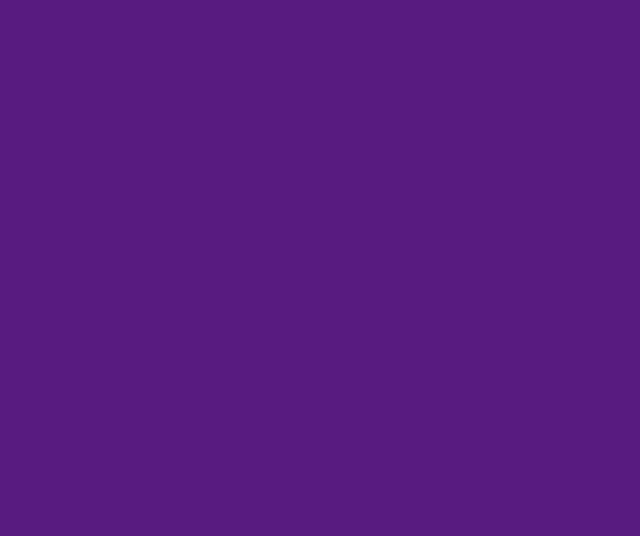
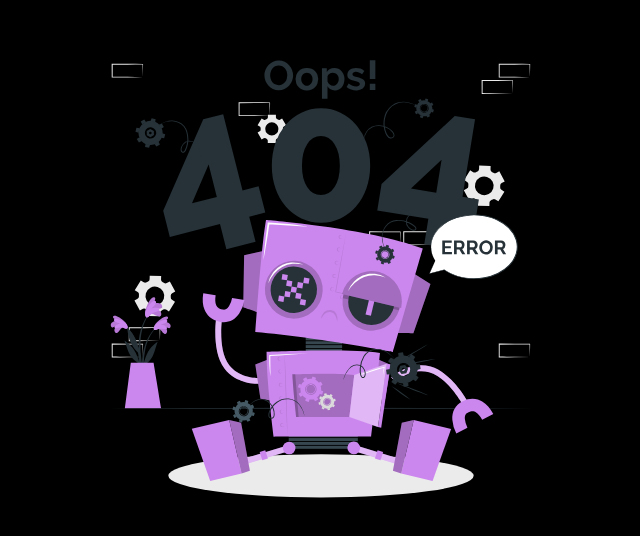
Before and after one commit to soumya-maheshwari/Twitter, a React (Create React App) app in the folder frontend/: page /error in a window 1280 px wide. Before the commit this address had no page. Shown: the part 128-664 px from the top of the page, without its empty margins (319-959 px from the left). Built offline with nearby package versions, Linux system fonts and the light colour scheme.

Commit message:
error 404 page added

```diff
--- a/frontend/src/App.js
+++ b/frontend/src/App.js
@@ -12,7 +12,11 @@ import Bookmarks from "./Components/Bookmarks/Bookmarks";
 import Logout from "./Components/Logout/Logout";
 import Notification from "./Components/Notifications/Notifications";
 import EditProfile from "./Components/Profilepage/EditProfile";
+import ErrorPage from "./Components/ErrorPage/ErrorPage";
 function App() {
+  // const user = JSON.parse(localStorage.getItem("userInfo")) ? true : false;
+  // console.log(user);
+
   return (
     <>
       <BrowserRouter>
@@ -23,6 +27,12 @@ function App() {
           <Route path="/profile" exact element={<Profilepage />} />
           <Route path="/forgotPassword" exact element={<ForgotPassword />} />
           <Route path="/verifyOTP" exact element={<OtpPage />} />
+
+          {/* {user ? (
+            <Route path="/search" exact element={<Search />} />
+          ) : (
+            <Route path="/error" exact element />
+          )} */}
           <Route
             path="/otherProfile/:username"
             exact
@@ -32,6 +42,7 @@ function App() {
           <Route path="/logout" exact element={<Logout />} />
           <Route path="/notifications" exact element={<Notification />} />
           <Route path="/editProfile" exact element={<EditProfile />} />
+          <Route path="/error" exact element={<ErrorPage />} />
 
           <Route path="/bookmarks" exact element={<Bookmarks />} />
         </Routes>
--- /dev/null
+++ b/frontend/src/Components/ErrorPage/ErrorPage.jsx
@@ -0,0 +1,15 @@
+import React from "react";
+import erroImg from "../../Assets/ERROR.svg";
+import "./errorpage.css";
+
+const ErrorPage = () => {
+  return (
+    <>
+      <div className="error-page">
+        <img src={erroImg} className="error-img" alt="" />
+      </div>
+    </>
+  );
+};
+
+export default ErrorPage;
--- /dev/null
+++ b/frontend/src/Components/ErrorPage/errorpage.css
@@ -0,0 +1,14 @@
+.error-page {
+  background-color: black;
+  width: 100vw;
+  display: flex;
+  justify-content: center;
+  align-items: center;
+  height: 100vh;
+  margin: 0;
+  height: 100vh;
+}
+.error-img {
+  width: 40vw;
+  align-items: center;
+}
```
Also changed, not shown: frontend/src/Assets/ERROR.svg (added).
